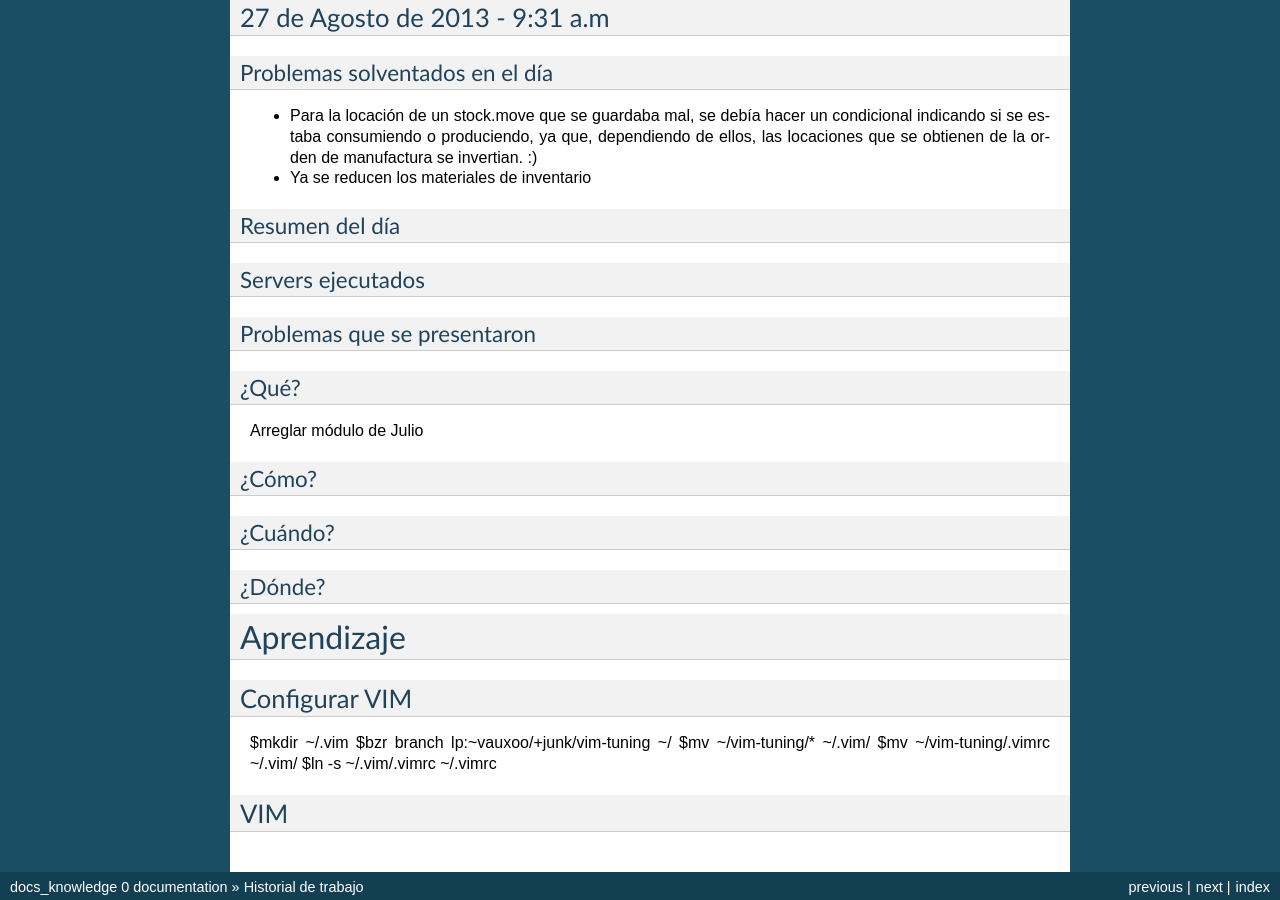
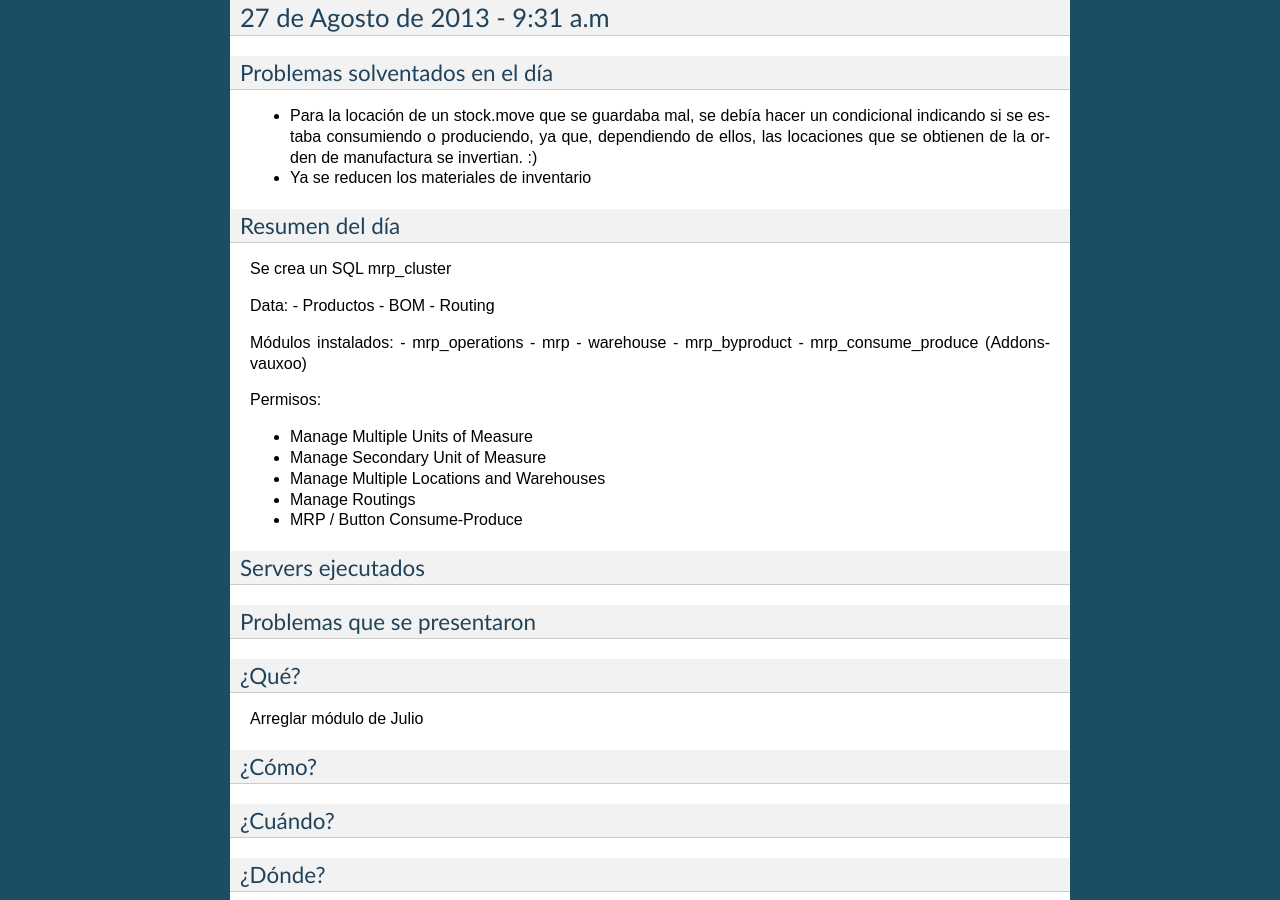
Before and after one commit to yaniaular/knowledge, a Sphinx documentation site: the page built from source/donde_quede.rst, in a window 1280 px wide and 900 px high, scrolled down 819 px. Built offline with Sphinx 7.4.7, drawn with Linux system fonts in a browser that asks for light colours; formulas are drawn with MathJax 3; pages that are not in the unit, such as notebooks, are missing from menus.

Commit message:
[ADD] parte del resumen del dia 27 de Agosto del 2013

```diff
--- a/source/donde_quede.rst
+++ b/source/donde_quede.rst
@@ -61,6 +61,29 @@ Problemas solventados en el día
 Resumen del día
 ~~~~~~~~~~~~~~~
 
+Se crea un SQL mrp_cluster
+
+Data:
+- Productos
+- BOM
+- Routing
+
+Módulos instalados:
+- mrp_operations
+- mrp
+- warehouse
+- mrp_byproduct
+- mrp_consume_produce (Addons-vauxoo)
+
+Permisos:
+
+- Manage Multiple Units of Measure
+- Manage Secondary Unit of Measure
+- Manage Multiple Locations and Warehouses
+- Manage Routings
+- MRP / Button Consume-Produce
+
+
 ~~~~~~~~~~~~~~~~~~
 Servers ejecutados
 ~~~~~~~~~~~~~~~~~~
```
